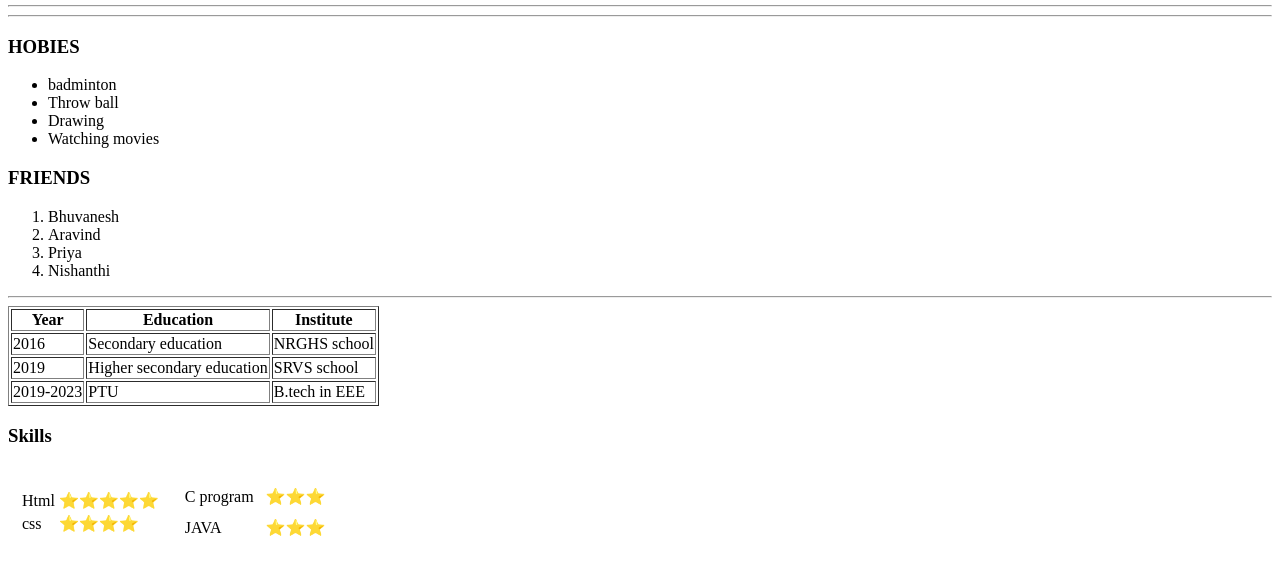
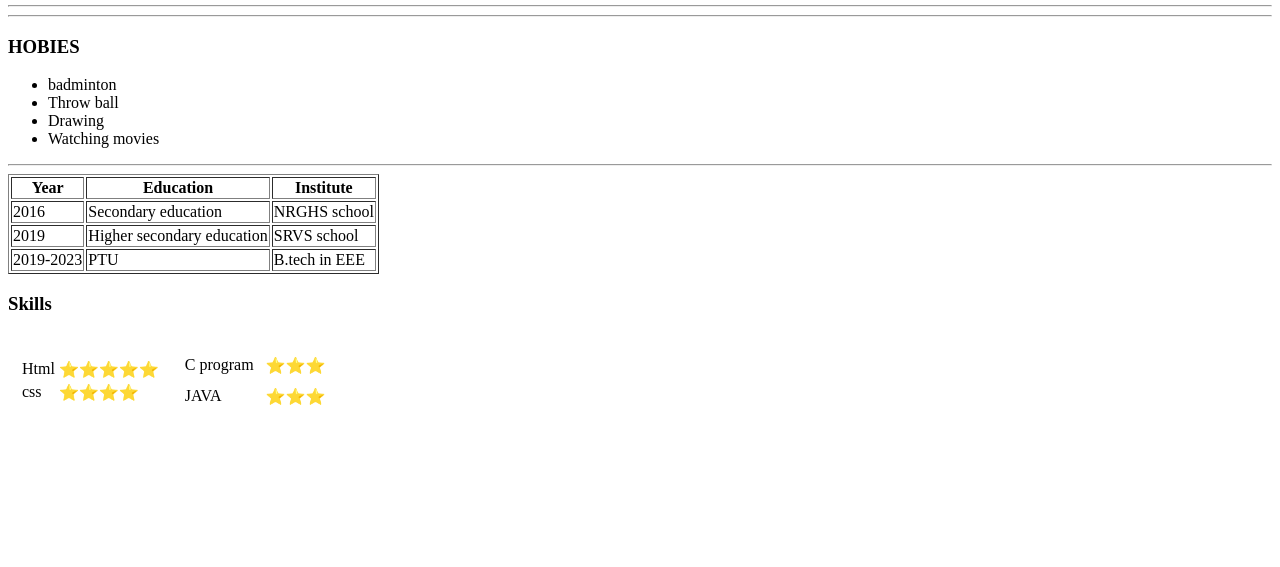
Before and after one commit to Devadarshini16/cv, a plain HTML site: page index.html in a window 1280 px wide. Shown: the part 357-924 px from the top of the page. After the commit the page ends 800 px from the top, so only its background shows below. Drawn offline with Linux system fonts and the light colour scheme.

Commit message:
Update index.html

```diff
--- a/index.html
+++ b/index.html
@@ -28,13 +28,7 @@
       <li>Drawing</li>
       <li>Watching movies</li>
    </ul>
-   <h3>FRIENDS</h3>
-   <ol>
-      <li>Bhuvanesh</li>
-      <li>Aravind</li>
-      <li>Priya</li>
-      <li>Nishanthi</li>
-   </ol>
+
 
 
    <!-- table
```
